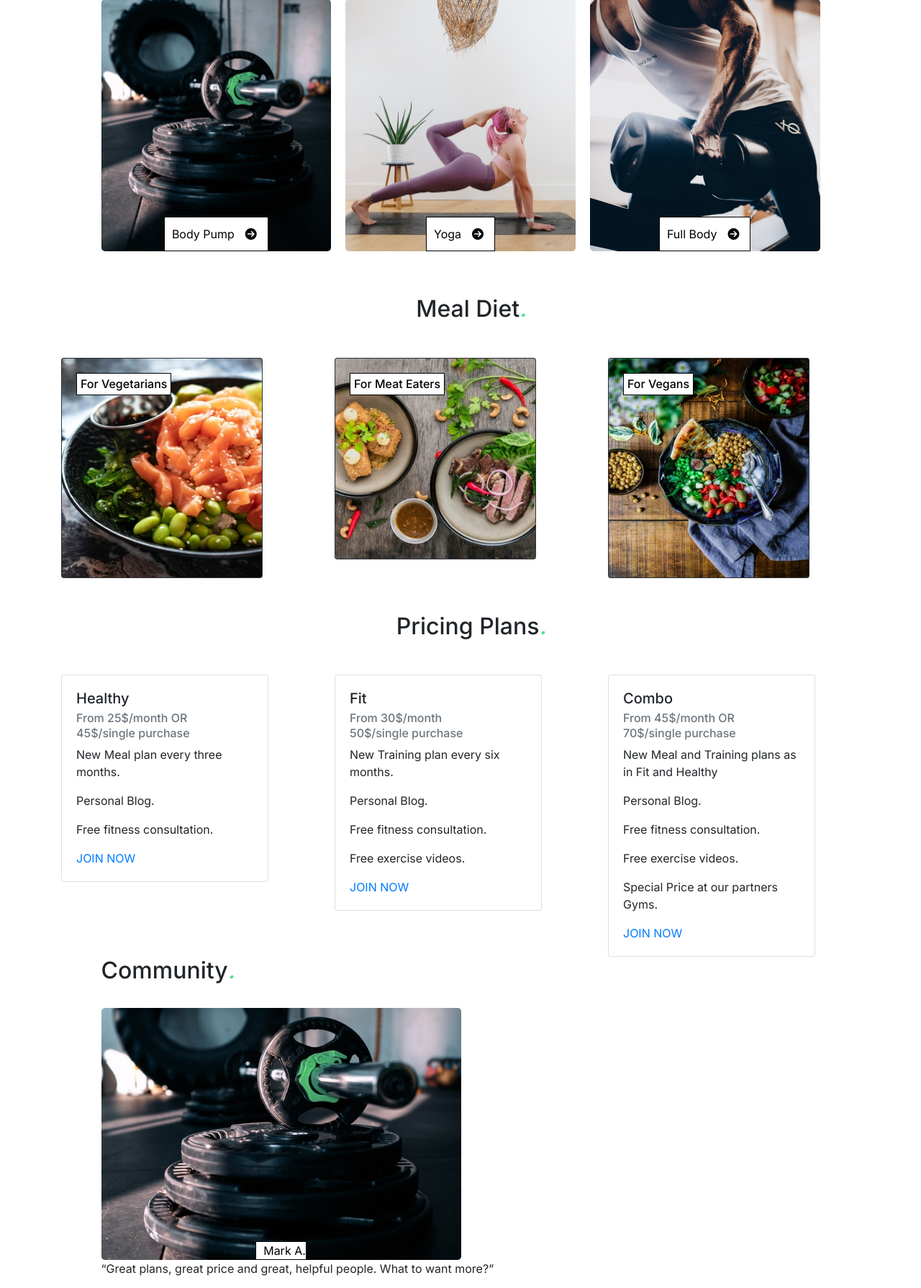
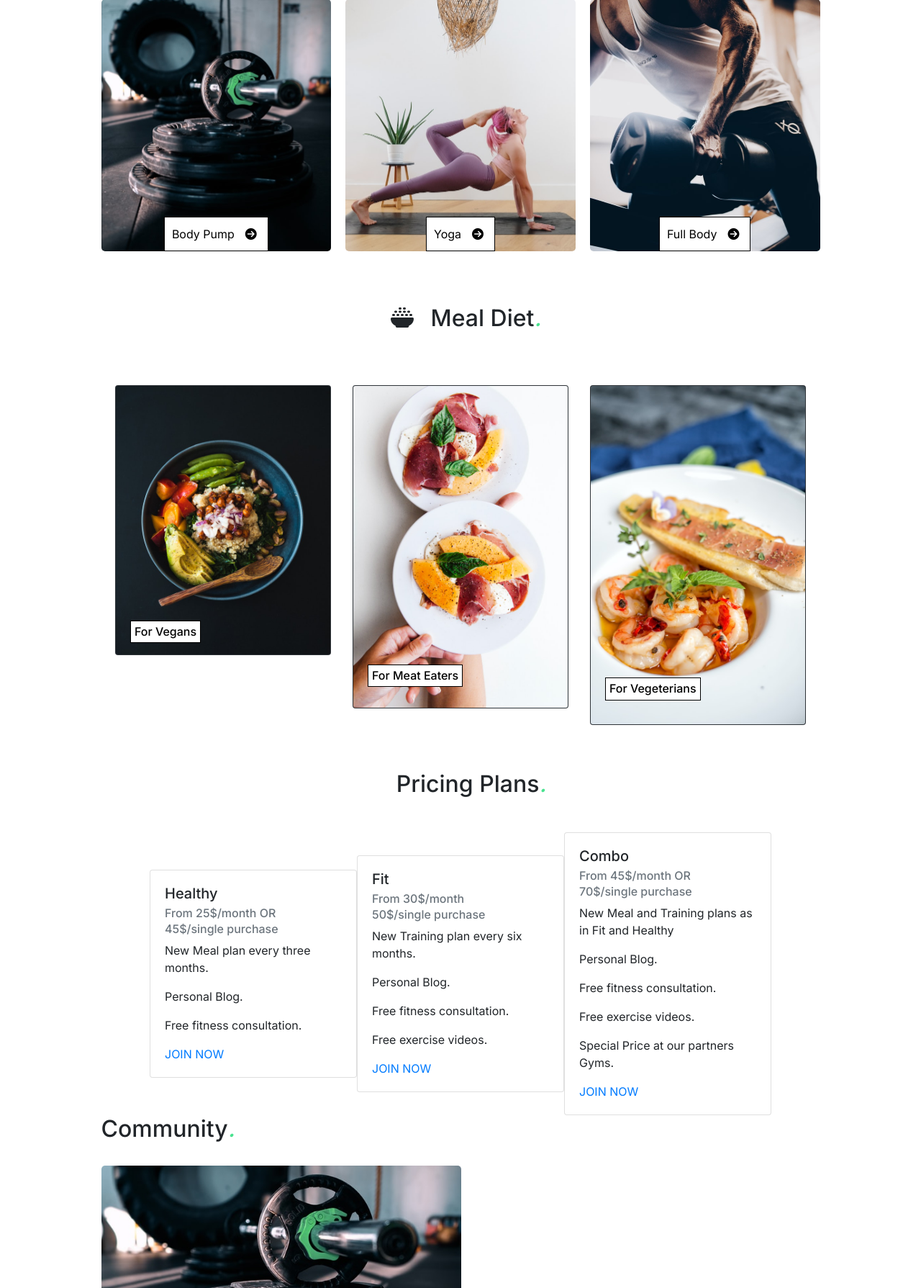
Before and after one commit to LySeriuos/Vigour-MS4-2, a Django app: page / in a window 1280 px wide. Shown: the part 1596-3385 px from the top of the page at 72% size. Run offline with Django 3.2, Linux system fonts and the light colour scheme; some libraries are stand-ins or nearby versions.

Commit message:
changed images in meal section and changed layout to be more flexible

```diff
--- a/home/templates/home/index.html
+++ b/home/templates/home/index.html
@@ -169,31 +169,37 @@
     <!-- ***** Section Diet Plans Start ***** -->
 <section>
   <div class="text-center m-5">
-    <h2><i class="fa-solid fa-pot-food"></i>Meal Diet<em>.</em></h2>
+    <h2><i class="fa-solid fa-bowl-rice"></i> Meal Diet<em>.</em></h2>
 </div>
   <div class="container">
-    <div class="row">
-      <div class="col-md-4">
-        <div class="card bg-dark text-white card-vegeterians">
-          <img src="media/vegeterian-320x350.jpg" class="card-img" alt="vegeterian-food">
+    <div class="row justify-content-center">
+      <div class="">
+        <div class="card bg-dark text-white card-food">
+          <!-- Photo by <a href="https://unsplash.com/@northernstatemedia?utm_source=unsplash&utm_medium=referral&utm_content=creditCopyText">Sonny Mauricio</a> on
+            <a href="https://unsplash.com/s/photos/vegan-food?utm_source=unsplash&utm_medium=referral&utm_content=creditCopyText">Unsplash</a> -->
+          <img src="media/sonny-mauricio-vegan.jpg" class="card-img" alt="vegeterian-food">
           <div class="card-img-overlay">
-            <h5 class="card-title meal">For Vegetarians</h5>
+            <h5 class="card-title meal">For Vegans</h5>
           </div>
         </div>
       </div>
-        <div class="col-md-4">
-          <div class="card bg-dark text-white card-meat">
-            <img src="media/meat-eaters-320x320.jpg" class="card-img" alt="meat-food">
+        <div class="">
+          <div class="card bg-dark text-white card-food">
+            <!-- Photo by <a href="https://unsplash.com/@thisisralston?utm_source=unsplash&utm_medium=referral&utm_content=creditCopyText">Chris Ralston</a> on
+              <a href="https://unsplash.com/s/photos/meat-dishes?utm_source=unsplash&utm_medium=referral&utm_content=creditCopyText">Unsplash</a> -->
+            <img src="media/chris-ralston-meat.jpg" class="card-img" alt="meat-food">
             <div class="card-img-overlay">
               <h5 class="card-title meal">For Meat Eaters</h5>
             </div>
           </div>
       </div>
-      <div class="col-md-4">
-        <div class="card bg-dark text-white card-vegans">
-          <img src="media/edgar-castrejon-1spu0kt-ejg-un320x350.jpg" class="card-img" alt="vegans-food">
+      <div class="">
+        <div class="card bg-dark text-white card-food">
+          <!-- Photo by <a href="https://unsplash.com/@pesce?utm_source=unsplash&utm_medium=referral&utm_content=creditCopyText">Pesce Huang</a> on
+            <a href="https://unsplash.com/s/photos/sea-food?utm_source=unsplash&utm_medium=referral&utm_content=creditCopyText">Unsplash</a> -->
+          <img src="media/pesce-huang-vegeterian.jpg" class="card-img" alt="vegans-food">
           <div class="card-img-overlay">
-            <h5 class="card-title meal">For Vegans</h5>
+            <h5 class="card-title meal">For Vegeterians</h5>
           </div>
         </div>
       </div>
@@ -210,8 +216,8 @@
           <div class="text-center m-5">
               <h2><i class="fa-solid fa-pot-food"></i>Pricing Plans<em>.</em></h2>
           </div>
-          <div class="row">
-              <div class="col-sm-4">
+          <div class="row row-meal">
+              <div class="">
                   <div class="card" style="width: 18rem;">
                       <div class="card-body">
                           <h5 class="card-title">Healthy</h5>
@@ -224,7 +230,7 @@
                       </div>
                   </div>
               </div>
-              <div class="col-sm-4">
+              <div class="">
                   <div class="card" style="width: 18rem;">
                       <div class="card-body">
                           <h5 class="card-title">Fit</h5>
@@ -238,7 +244,7 @@
                       </div>
                   </div>
               </div>
-              <div class="col-sm-4">
+              <div class="">
                   <div class="card" style="width: 18rem;">
                       <div class="card-body">
                           <h5 class="card-title">Combo</h5>
--- a/static/css/style.css
+++ b/static/css/style.css
@@ -208,7 +208,7 @@ margin: 15px;
   /* Meal Diet Section styles */
 
   .card {
-    width: 280px;
+    max-width: 300px;
     height: auto;
   }
 
@@ -221,4 +221,24 @@ margin: 15px;
     padding: 5px;
   }
 
+  .card-img-overlay {
+    position: absolute;
+    top: 82%;
+    right: 10%;
+    bottom: 0;
+    left: 0;
+    padding: 1.25rem;
+    border-radius: calc(0.25rem - 1px);
+  }
+
+  .row-meal {
+    display: flex;
+    justify-content: center;
+    align-items: center;
+  }
+
+  .card-food {
+    margin: 15px;
+  }
+
   /* End of Meal section */
```
Also changed, not shown: media/chris-ralston-meat.jpg (added), media/pesce-huang-vegeterian.jpg (added), media/sonny-mauricio-vegan.jpg (added).
